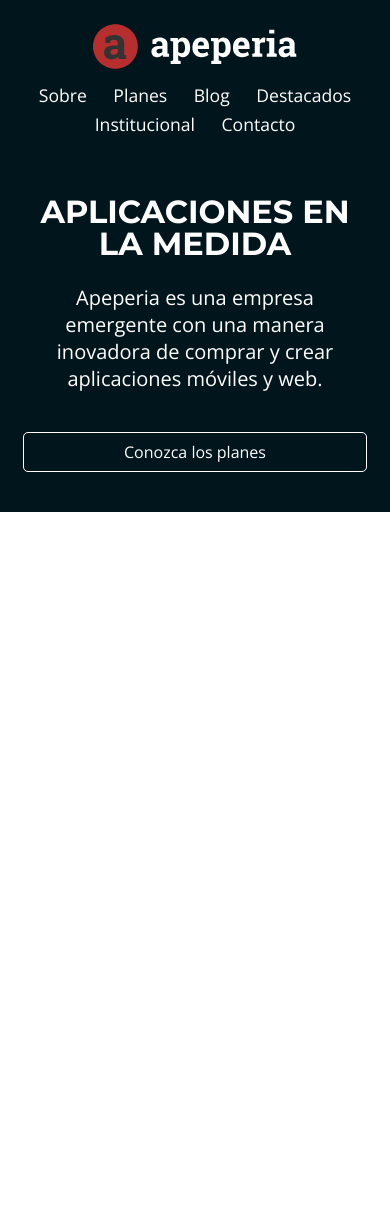
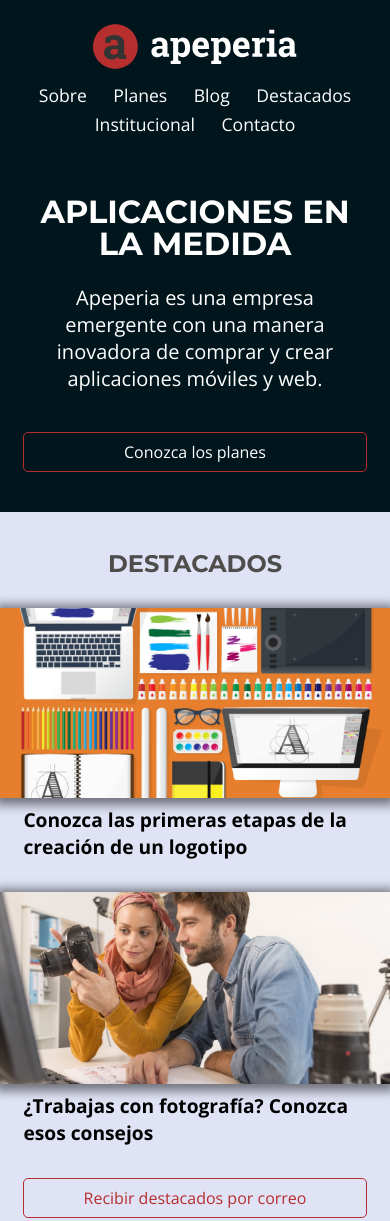
Before and after one commit to Nath-Maya/proyecto-apeperia, a plain HTML site: page index.html in a window 390 px wide. Before the commit the page ends 844 px from the top, so only its background shows below. Drawn offline with nearby package versions, Linux system fonts and the light colour scheme.

Commit message:
Destacados
Se cambiar valores de colores por variables establecidas en el root.

Maquetacion de la seccion de Destacados
Estilos de destacados.

```diff
--- a/css/style.css
+++ b/css/style.css
@@ -25,13 +25,15 @@
 
 
    --background-footer: #333333;
+
+   --opensans: 'Open Sans', sans-serif;
+   --montserrat: 'Montserrat', serif;
 }
 
-
-
+/* !GENERALES */
 
 body {
-   font-family: 'Open Sans', sans-serif;
+   font-family: var(--opensans);
 }
 
 .container {
@@ -45,14 +47,15 @@ body {
    width: 100%;
    max-width: 350px;
    box-sizing: border-box;
-   border: 1px solid white;
+   border: 1px solid var(--boton-rojo);
    border-radius: 5px;
+   padding: 0.7rem;
 }
 
 /* !ENCABEZADO */
 
 .head {
-   color: #FFFFFF;
+   color: var(--background-blanco);
 
    width: 100%;
 
@@ -95,17 +98,17 @@ body {
    flex-direction: column;
    align-items: center;
 
-   color: #FFFFFF;
+   color: var(--background-blanco);
    text-align: center;
 
-   background-color: #00161C;
+   background-color: var(--background-llamada-mobile);
 
    padding-top: 12.25rem;
    padding-bottom: 2.5rem;
 }
 
 .llamada-titulo {
-   font-family: 'Montserrat', serif;
+   font-family: var(--montserrat);
    font-size: 2rem;
    font-weight: 700;
    text-transform: uppercase;
@@ -122,8 +125,57 @@ body {
 
 .llamada-boton {
    width: 100%;
-   padding: 0.7rem;
 }
+
+/* !DESTACADOS */
+
+.destacados {
+   background-color: var(--background-azul-claro);
+   padding-top: 2.5rem;
+   padding-bottom: 2rem;
+}
+
+.destacados-titulo {
+   color: var(--fuente-ceniza-oscuro);
+   font-weight: 700;
+   font-size: 1.5rem;
+   font-family: var(--montserrat);
+   text-transform: uppercase;
+   text-align: center;
+   margin-bottom: 2rem;
+}
+
+.destacados-panel {
+   display: flex;
+   flex-direction: column;
+   align-items: center;
+   margin-bottom: 2rem;
+}
+
+.destacados-panel-imagen {
+   width: 100vw;
+   box-shadow: 0 2px 10px 5px rgba(0, 0, 0, 0.5);
+   margin-bottom: 0.5rem;
+}
+
+.destacados-panel-texto {
+   font-weight: 700;
+   font-size: 1.2rem;
+   line-height: normal;
+}
+
+.destacados-boton {
+   color: var(--boton-rojo);
+   border-color: var(--boton-rojo);
+   margin: 0 auto;
+}
+
+
+
+
+
+
+
 
 /* !PLANES */
 
--- a/index.html
+++ b/index.html
@@ -40,6 +40,25 @@
          <p class="llamada-texto">Apeperia es una empresa emergente con una manera inovadora de comprar y crear aplicaciones móviles y web.</p>
          <a class="llamada-boton boton" href="">Conozca los planes</a>
       </section>
+<!-- !DESTACADOS -->
+      <section class="destacados container">
+         <h2 class="destacados-titulo">Destacados</h2>
+         <a href="">
+            <figure class="destacados-panel">
+               <img src="img/empezando-a-crear-logo.png" alt="Painel de la publicación sobre la creación del logotipo"
+                  class="destacados-panel-imagen">
+               <figC class="destacados-panel-texto">Conozca las primeras etapas de la creación de un logotipo</figC>
+            </figure>
+         </a>
+         <a href="">
+            <figure class="destacados-panel">
+               <img src="img/sugestiones-fotografias.png" alt="Painel de la publicación sobre consejos de fotografía"
+                  class="destacados-panel-imagen">
+               <figC class="destacados-panel-texto">¿Trabajas con fotografía? Conozca esos consejos</figC>
+            </figure>
+         </a>
+         <a href="" class="destacados-boton boton">Recibir destacados por correo</a>
+      </section>
    </main>
 
 
```
